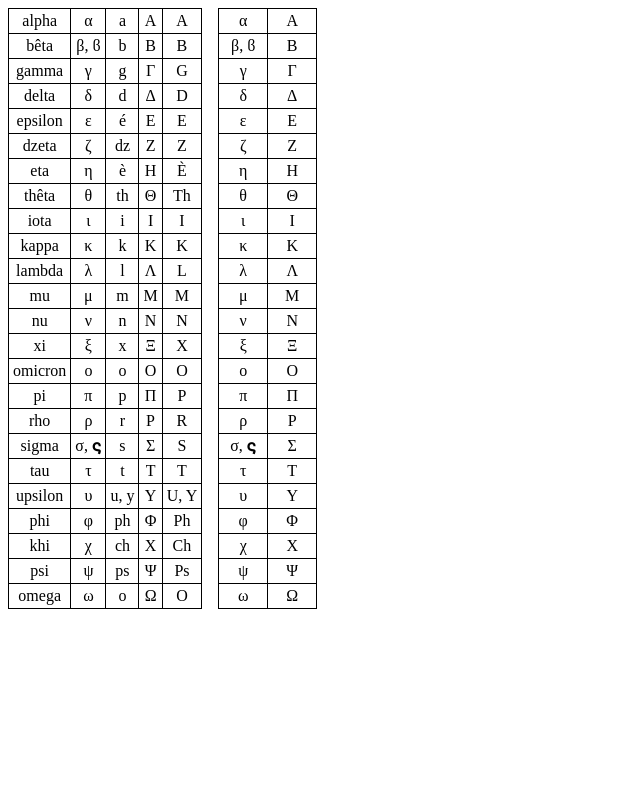
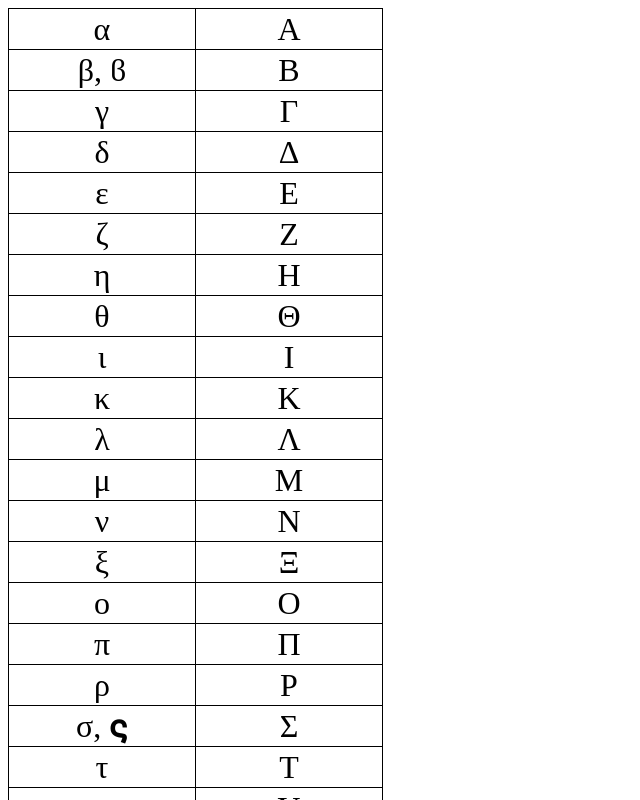
Before and after one commit to LDVerdier/alpha-beta, a React (Vite) app in the folder frontend/: page / in a window 1280 px wide. Shown: the top 800 px of the page, without its empty margins (0-640 px from the left). Built offline with nearby package versions, Linux system fonts and the light colour scheme.

Commit message:
refactor: display only interactive alphabet

```diff
--- a/frontend/src/Alphabets/Cell.tsx
+++ b/frontend/src/Alphabets/Cell.tsx
@@ -4,7 +4,3 @@ export const Cell = styled.th`
   border: 1px black solid;
   padding: 4px;
 `;
-export const StyledFlippableCell = styled(Cell)`
-  cursor: pointer;
-  width: 40px;
-`;
--- a/frontend/src/Alphabets/InteractiveAlphabet.tsx
+++ b/frontend/src/Alphabets/InteractiveAlphabet.tsx
@@ -1,7 +1,24 @@
 import { useState } from 'react';
+import styled from 'styled-components';
 
-import { StyledFlippableCell } from './Cell';
+import { Cell } from './Cell';
 import { GREEK_LETTERS } from './GreekLetters';
+
+const StyledFlippableCell = styled(Cell)`
+  cursor: pointer;
+  width: 40%;
+  font-size: 32px;
+`;
+
+const StyledTable = styled.table`
+    width 100%;
+    max-width: 375px;
+    margin: 8px;
+`;
+
+const StyledRow = styled.tr`
+  width: 100%;
+`;
 
 type FlippableCellProps = { recto: string; verso: string };
 
@@ -20,7 +37,7 @@ const FlippableCell = ({ recto, verso }: FlippableCellProps) => {
 
 export const InteractiveAlphabet = () => {
   return (
-    <table>
+    <StyledTable>
       <tbody>
         {GREEK_LETTERS.map(
           (
@@ -33,14 +50,14 @@ export const InteractiveAlphabet = () => {
             index,
           ) => {
             return (
-              <tr key={index}>
+              <StyledRow key={index}>
                 <FlippableCell recto={greekLowercase} verso={frenchLowercase} />
                 <FlippableCell recto={greekUppercase} verso={frenchUppercase} />
-              </tr>
+              </StyledRow>
             );
           },
         )}
       </tbody>
-    </table>
+    </StyledTable>
   );
 };
--- a/frontend/src/Alphabets/index.tsx
+++ /dev/null
@@ -1,19 +0,0 @@
-import styled from 'styled-components';
-
-import { InteractiveAlphabet } from './InteractiveAlphabet';
-import { StaticAlphabet } from './StaticAlphabet';
-
-const StyledAlphabets = styled.div`
-  display: flex;
-  gap: 16px;
-  margin: 8px;
-`;
-
-export const Alphabets = () => {
-  return (
-    <StyledAlphabets>
-      <StaticAlphabet />
-      <InteractiveAlphabet />
-    </StyledAlphabets>
-  );
-};
--- a/frontend/src/App.tsx
+++ b/frontend/src/App.tsx
@@ -1,7 +1,7 @@
-import { Alphabets } from './Alphabets';
+import { InteractiveAlphabet } from './Alphabets/InteractiveAlphabet';
 
 function App() {
-  return <Alphabets />;
+  return <InteractiveAlphabet />;
 }
 
 export default App;
```
